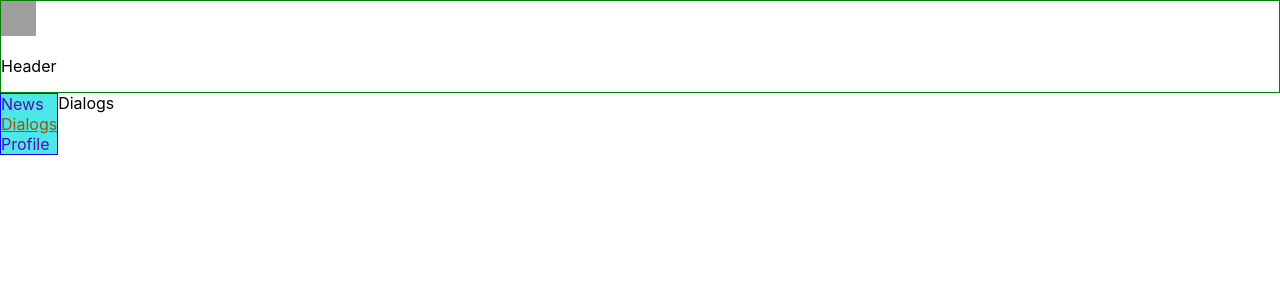
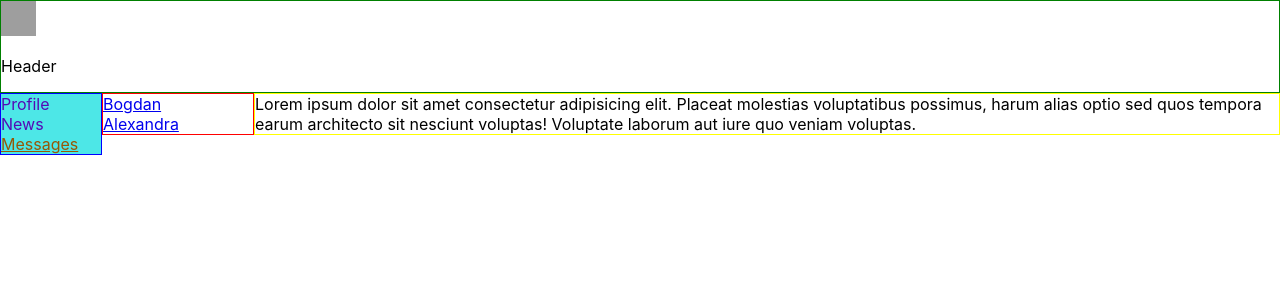
Before and after one commit to SergeyKovalchuk2086/React-again, a React (Create React App) app: page /dialogs in a window 1280 px wide. Shown: the top 300 px of the page. Built offline with nearby package versions, Linux system fonts and the light colour scheme; grey boxes are pictures that could not be loaded.

Commit message:
route path

```diff
--- a/src/components/Dialogs/Dialogs.css
+++ b/src/components/Dialogs/Dialogs.css
@@ -0,0 +1,12 @@
+.dialogs__container {
+   display: flex;
+}
+
+.dialogs__items {
+   border: 1px solid red;
+   min-width: 150px;
+}
+
+.dialogs__messages {
+   border: 1px solid yellow;
+}
--- a/src/components/Dialogs/Dialogs.js
+++ b/src/components/Dialogs/Dialogs.js
@@ -1,12 +1,26 @@
 import React from 'react';
+import { NavLink } from 'react-router-dom';
 import './Dialogs.css'
 
 const Dialogs = () => {
-   return (
-      <div>
-         Dialogs
+  return (
+      <div className='dialogs__container'>
+        <div className='dialogs__items'>
+            <div className='dialog'>
+            	<NavLink to='/dialogs/1'>Bogdan</NavLink>
+            </div>
+            <div className='dialog'>
+              <NavLink to='/dialogs/2'>Alexandra</NavLink>
+            </div>
+        </div>
+
+        <div className='dialogs__messages'>
+            <div className='message'>
+              Lorem ipsum dolor sit amet consectetur adipisicing elit. Placeat molestias voluptatibus possimus, harum alias optio sed quos tempora earum architecto sit nesciunt voluptas! Voluptate laborum aut iure quo veniam voluptas.
+            </div>
+        </div>
       </div>
-   )
+  )
 }
 
 export default Dialogs;
--- a/src/components/Navbar/Navbar.css
+++ b/src/components/Navbar/Navbar.css
@@ -1,5 +1,6 @@
 .content-wrapper__navbar {
    display: flex;
+   min-width: 100px;
    flex-direction: column;
    border: 1px solid blue;
    background-color: rgb(77, 231, 231);
--- a/src/components/Navbar/Navbar.js
+++ b/src/components/Navbar/Navbar.js
@@ -2,12 +2,13 @@ import React from 'react';
 import { NavLink } from 'react-router-dom';
 import './Navbar.css';
 
+
 const Navbar = () => {
   return (
     <div className='content-wrapper__navbar'>
+      <NavLink to='/profile'>Profile</NavLink>
       <NavLink to='/'>News</NavLink>
-      <NavLink to='/Dialogs'>Dialogs</NavLink>
-      <NavLink to='/Profile'>Profile</NavLink>
+      <NavLink to='/dialogs'>Messages</NavLink>
     </div>
   );
 };
```
